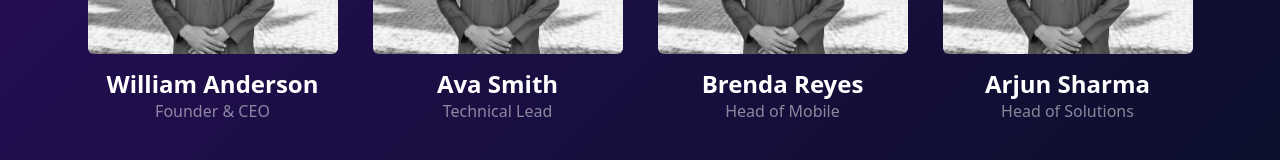
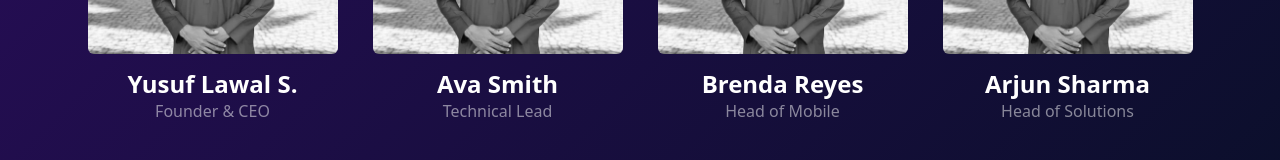
Before and after one commit to Bigeen-Solutions/BigeenSolutions.com, a React (Vite) app: page /about in a window 1280 px wide. Shown: the part 768-928 px from the top of the page. Built offline with nearby package versions, Linux system fonts and the light colour scheme.

Commit message:
directory name corrected

```diff
--- a/src/components/Team.jsx
+++ b/src/components/Team.jsx
@@ -11,7 +11,7 @@ import member4 from "../assets/images/team/member4.jpg"
 
 const teamData = [
   {
-    name: "William Anderson",
+    name: "Yusuf Lawal S.",
     title: "Founder & CEO",
     imageUrl: member1,
   },
```
